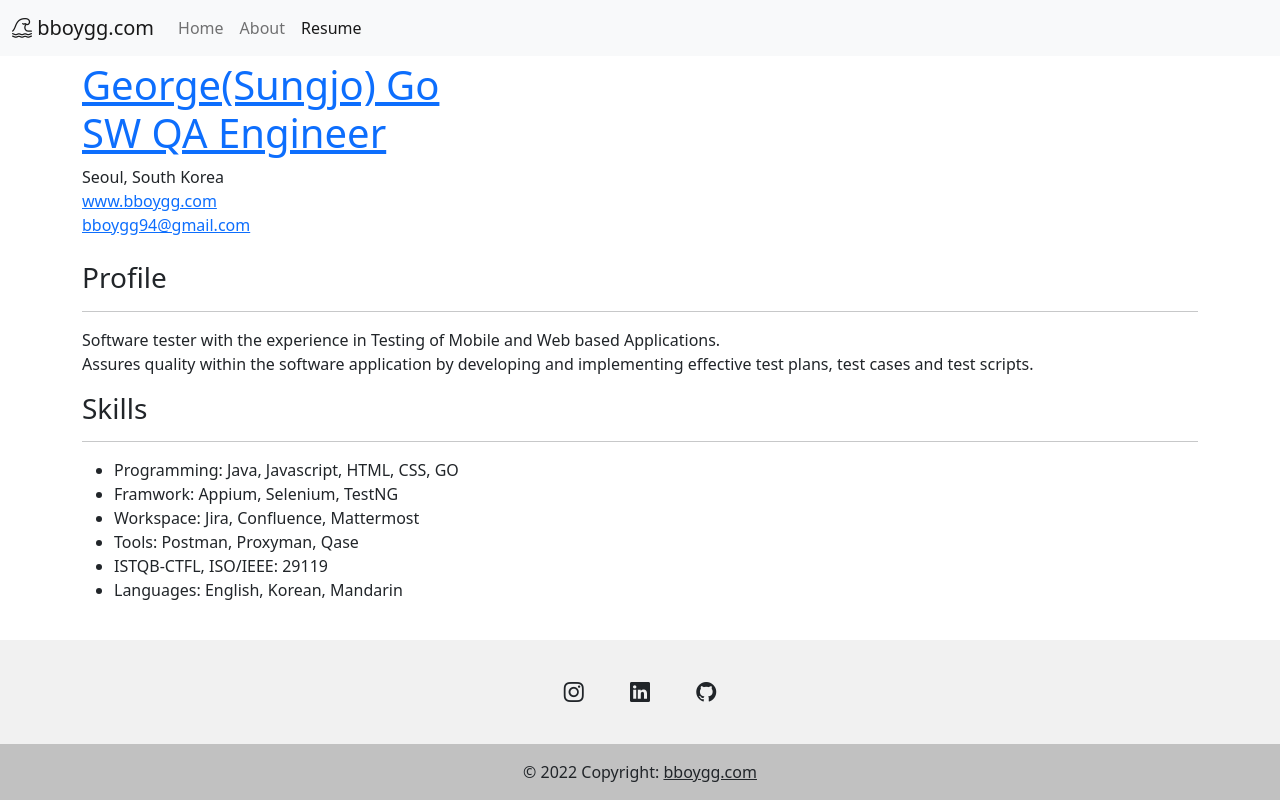
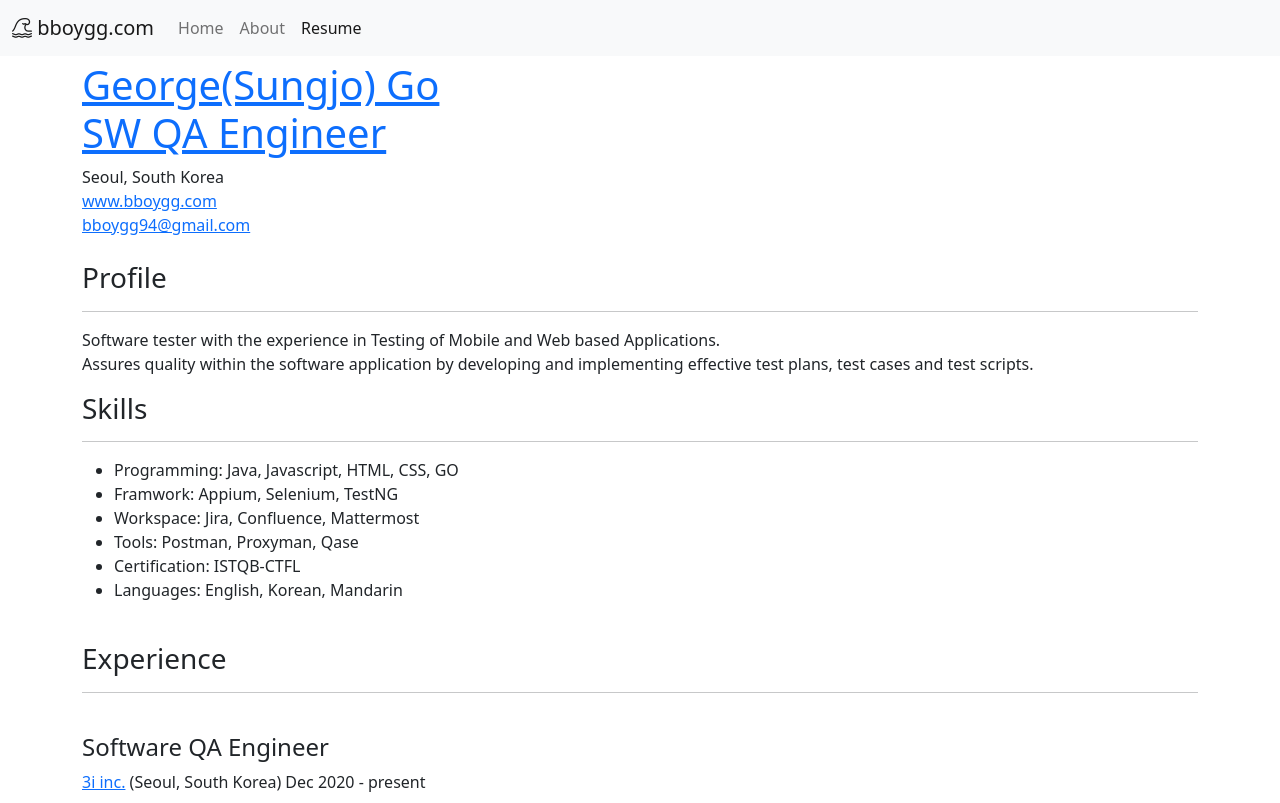
Before and after one commit to bboygg/bboygg.com, a plain HTML site: page testing.html in a window 1280 px wide. Shown: the top 803 px of the page. Drawn offline with nearby package versions, Linux system fonts and the light colour scheme.

Commit message:
update resume

```diff
--- a/testing.html
+++ b/testing.html
@@ -85,7 +85,7 @@
             <li>Framwork: Appium, Selenium, TestNG</li>
             <li>Workspace: Jira, Confluence, Mattermost</li>
             <li>Tools: Postman, Proxyman, Qase</li>
-            <li>ISTQB-CTFL, ISO/IEEE: 29119</li>
+            <li>Certification: ISTQB-CTFL</li>
             <li>Languages: English, Korean, Mandarin</li>
           </ul>
         </div>
@@ -177,7 +177,7 @@
       </article>
     </div>
     <!-- Footer -->
-    <footer class="text-center text-white fixed-bottom" style="background-color: #f1f1f1;">
+    <footer class="text-center text-white" style="background-color: #f1f1f1;">
       <!-- Grid container -->
       <div class="container pt-4">
         <!-- Section: Social media -->
```
